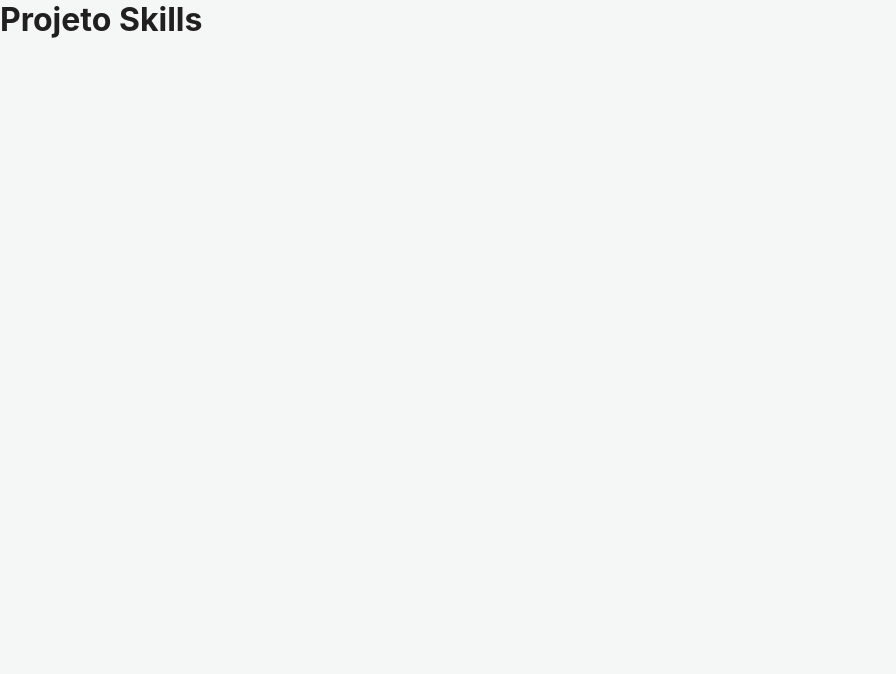
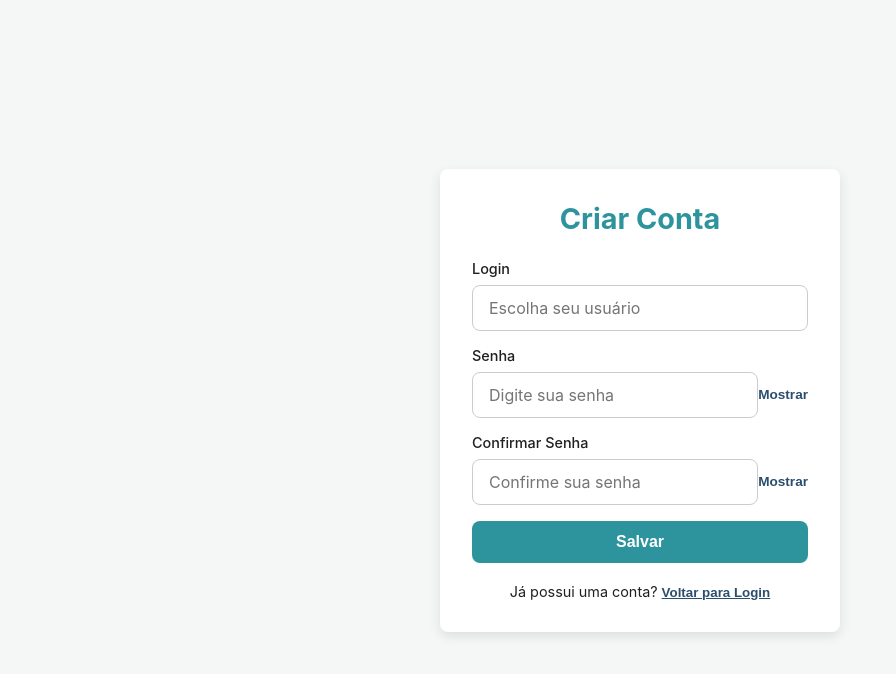
Before and after one commit to marianaoliveira-web/projeto-skills-web, a React (Vite) app: page /cadastro in a window 1280 px wide. Shown: the top 674 px of the page, without its empty margins (0-896 px from the left). Built offline with nearby package versions, Linux system fonts and the light colour scheme.

Commit message:
feat: criacao das paginas login e cadastro

```diff
--- a/src/App.jsx
+++ b/src/App.jsx
@@ -1,9 +1,9 @@
+import { AppRoutes } from './routes';
+
 function App() {
   return (
-    <>
-      <h1>Projeto Skills</h1>
-    </>
-  )
+    <AppRoutes />
+  );
 }
 
-export default App
+export default App;
--- /dev/null
+++ b/src/pages/Cadastro/Cadastro.jsx
@@ -0,0 +1,89 @@
+import { useState } from 'react';
+import { useNavigate } from 'react-router-dom';
+import { Input } from '../../components/Input/Input';
+import { Button } from '../../components/Button/Button';
+import { api } from '../../services/api';
+import styles from './Cadastro.module.css';
+
+export function Cadastro() {
+    const [login, setLogin] = useState('');
+    const [senha,setSenha] = useState('');
+    const [confirmarSenha, setConfirmarSenha] = useState('');
+    const [erro, setErro] = useState('');
+    const [sucesso, setSucesso] = useState('');
+    const navigate = useNavigate();
+
+    async function handleCadastro(e) {
+        e.preventDefault();
+        setErro('');
+        setSucesso('');
+
+        if (senha !== confirmarSenha) {
+            setErro('As senhas não coincidem. Por favor, verifique.');
+            return;
+        }
+
+        try {
+            await api.post('/usuario/cadastrar', { login, senha });
+
+            setSucesso('Cadastro realizado com sucesso! Redirecionando...');
+            setTimeout(() => {
+                navigate('/login');
+            }, 2000);
+        } catch (err) {
+            setErro(err.response?.data?.message || 'Erro ao realizar cadastro. Por favor, tente novamente.');
+        }
+    }
+
+    return (
+        <div className={styles.container}>
+            <div className={styles.card}>
+                <h1 className={styles.title}>Criar Conta</h1>
+
+                {erro && <p className={styles.messageError}>{erro}</p>}
+                {sucesso && <p className={styles.messageSucess}>{sucesso}</p>}
+
+                <form onSubmit={handleCadastro}>
+                    <Input
+                        label="Login"
+                        placeholder="Escolha seu usuário"
+                        value={login}
+                        onChange={(e) => setLogin(e.target.value)}
+                        required
+                    />
+
+                    <Input
+                        label="Senha"
+                        type="password"
+                        placeholder="Digite sua senha"
+                        value={senha}
+                        onChange={(e) => setSenha(e.target.value)}
+                        required
+                    />
+
+                    <Input
+                        label="Confirmar Senha"
+                        type="password"
+                        placeholder="Confirme sua senha"
+                        value={confirmarSenha}
+                        onChange={(e) => setConfirmarSenha(e.target.value)}
+                        required
+                    />
+
+                    <Button type="submit">Salvar</Button>
+                </form>
+
+                <div className={styles.footer}>
+                    <span>Já possui uma conta?</span>
+                    <button
+                        type="button"
+                        className={styles.linkButton}
+                        onClick={() => navigate('/login')}
+                    >
+                        Voltar para Login
+                    </button>
+                </div>
+            </div>
+        </div>
+    );
+}
--- /dev/null
+++ b/src/pages/Cadastro/Cadastro.module.css
@@ -0,0 +1,54 @@
+.container {
+    display: flex;
+    justify-content: center;
+    align-items: center;
+    min-height: 100vh;
+    padding: 20px;
+}
+
+.card {
+    background-color: var(--color-bg-card);
+    padding: 32px;
+    border-radius: var(--border-radius-md);
+    width: 100%;
+    max-width: 400px;
+    box-shadow: 0 4px 12px rgba(0, 0, 0, 0.1);
+}
+
+.title {
+    text-align: center;
+    margin-bottom: 24px;
+    color: var(--color-primary);
+    font-size: 1.8rem;
+}
+
+.messageError {
+    color: var(--color-danger);
+    margin-bottom: 16px;
+    font-size: 0.85rem;
+    text-align: center;
+}
+
+.messageSucess {
+    color: var(--color-primary);
+    margin-bottom: 16px;
+    font-size: 0.85rem;
+    text-align: center;
+    font-weight: 600;
+}
+
+.footer {
+    margin-top: 20px;
+    text-align: center;
+    font-size: 0.9rem;
+}
+
+.linkButton {
+    background: none;
+    border: none;
+    color: var(--color-secundary);
+    font-weight: 600;
+    cursor: pointer;
+    margin-left: 4px;
+    text-decoration: underline;
+}
--- /dev/null
+++ b/src/pages/Login/Login.jsx
@@ -0,0 +1,94 @@
+import { useState } from 'react';
+import { useNavigate } from 'react-router-dom';
+import { Input } from '../../components/Input/Input';
+import { Button } from '../../components/Button/Button';
+import { api } from '../../services/api';
+import styles from './Login.module.css';
+
+export function Login() {
+    const [login, setLogin] = useState(() => localStorage.getItem('@app:login') || '');
+    const [senha, setSenha] = useState(() => localStorage.getItem('@app:senha') || '');
+    const [gravarSenha, setGravarSenha] = useState(() => {
+        return localStorage.getItem('@app:login') !== null;
+    });
+
+    const [erro, setErro] = useState('');
+    const navigate = useNavigate();
+
+    async function handleLogin(e) {
+        e.preventDefault();
+        setErro('');
+
+        try {
+            const response = await api.post('/auth/login', { login, senha });
+
+            const { token, id, login: usuarioLogin } = response.data;
+            localStorage.setItem('@app:token', token);
+            localStorage.setItem('@app:user', JSON.stringify({ id, login: usuarioLogin }));
+
+            if (gravarSenha) {
+                localStorage.setItem('@app:login', login);
+                localStorage.setItem('@app:senha', senha);
+            } else {
+                localStorage.removeItem('@app:login');
+                localStorage.removeItem('@app:senha');
+            }
+
+            navigate('/home');
+        } catch (err) {
+            setErro(err.response?.data?.message || 'Login ou senha incorretos.');
+        }
+    }
+
+    return (
+        <div className={styles.container}>
+            <div className={styles.card}>
+                <h1 className={styles.title}>Sistema Skills</h1>
+
+                {erro && <p style={{ color: 'red', marginBottom: '16px', fontSize: '0.85rem' }}>{erro}</p>}
+
+                <form onSubmit={handleLogin}>
+                    <Input
+                        label="Login"
+                        placeholder="Digite seu usuário"
+                        value={login}
+                        onChange={(e) => setLogin(e.target.value)}
+                        required
+                    />
+
+                    <Input
+                        label="Senha"
+                        type="password"
+                        placeholder="Digite sua senha"
+                        value={senha}
+                        onChange={(e) => setSenha(e.target.value)}
+                        required
+                    />
+
+                    <div className={styles.rememberContainer}>
+                        <input
+                            type="checkbox"
+                            id="gravarSenha"
+                            checked={gravarSenha}
+                            onChange={(e) => setGravarSenha(e.target.checked)}
+                        />
+                        <label htmlFor="gravarSenha">Gravar Senha</label>
+                    </div>
+
+                    <Button type="submit">Entrar</Button>
+                </form>
+
+                <div className={styles.footer}>
+                    <span>Não tem uma conta?</span>
+                    <button
+                        type="button"
+                        className={styles.linkButton}
+                        onClick={() => navigate('/cadastro')}
+                    >
+                        Cadastrar-se
+                    </button>
+                </div>
+            </div>
+        </div>
+    );
+}
--- /dev/null
+++ b/src/pages/Login/Login.module.css
@@ -0,0 +1,53 @@
+.container {
+    display: flex;
+    justify-content: center;
+    align-items: center;
+    min-height: 100vh;
+    padding: 20px;
+}
+
+.card {
+    background-color: var(--color-bg-card);
+    padding: 32px;
+    border-radius: var(--border-radius-md);
+    width: 100%;
+    max-width: 400px;
+    box-shadow: 0 4px 12px rgba(0, 0, 0, 0.1);
+}
+
+.title {
+    text-align: center;
+    margin-bottom: 24px;
+    color: var(--color-primary);
+    font-size: 1.8rem;
+}
+
+.rememberContainer {
+    display: flex;
+    align-items: center;
+    gap: 8px;
+    margin-bottom: 20px;
+    font-size: 0.9rem;
+    color: var(--color-text-main);
+}
+
+.rememberContainer input[type="checkbox"] {
+    cursor: pointer;
+    accent-color: var(--color-primary);
+}
+
+.footer {
+    margin-top: 20px;
+    text-align: center;
+    font-size: 0.9rem;
+}
+
+.linkButton {
+    background: none;
+    border: none;
+    color: var(--color-secundaary);
+    font-weight: 600;
+    cursor: pointer;
+    margin-left: 4px;
+    text-decoration: underline;
+}
--- /dev/null
+++ b/src/routes/index.jsx
@@ -0,0 +1,16 @@
+import { BrowserRouter, Routes, Route, Navigate } from 'react-router-dom';
+import { Login } from '../pages/Login/Login';
+import { Cadastro } from '../pages/Cadastro/Cadastro';
+
+export function AppRoutes() {
+  return (
+    <BrowserRouter>
+      <Routes>
+        <Route path="/" element={<Navigate to="/login" replace />} />
+        <Route path="/login" element={<Login />} />
+        <Route path="/cadastro" element={<Cadastro />} />
+    {/* <Route path="/home" element={<Home />} /> */}
+      </Routes>
+    </BrowserRouter>
+  );
+}
--- /dev/null
+++ b/src/services/api.ts
@@ -0,0 +1,5 @@
+import axios from 'axios';
+
+export const api = axios.create({
+    baseURL: 'http://llocalhost:8080',
+});
--- a/src/styles/global.css
+++ b/src/styles/global.css
@@ -6,7 +6,7 @@
     --brand-color-text: #211f1f;
 
 --color-primary: var(--brand-color-primary);
---color-priary-hover: var(--brand-color-primary-hover);
+--color-primary-hover: var(--brand-color-primary-hover);
 --color-secundary: var(--brand-color-secundary);
 
 --color-bg-main: #f4f7f6;
```
